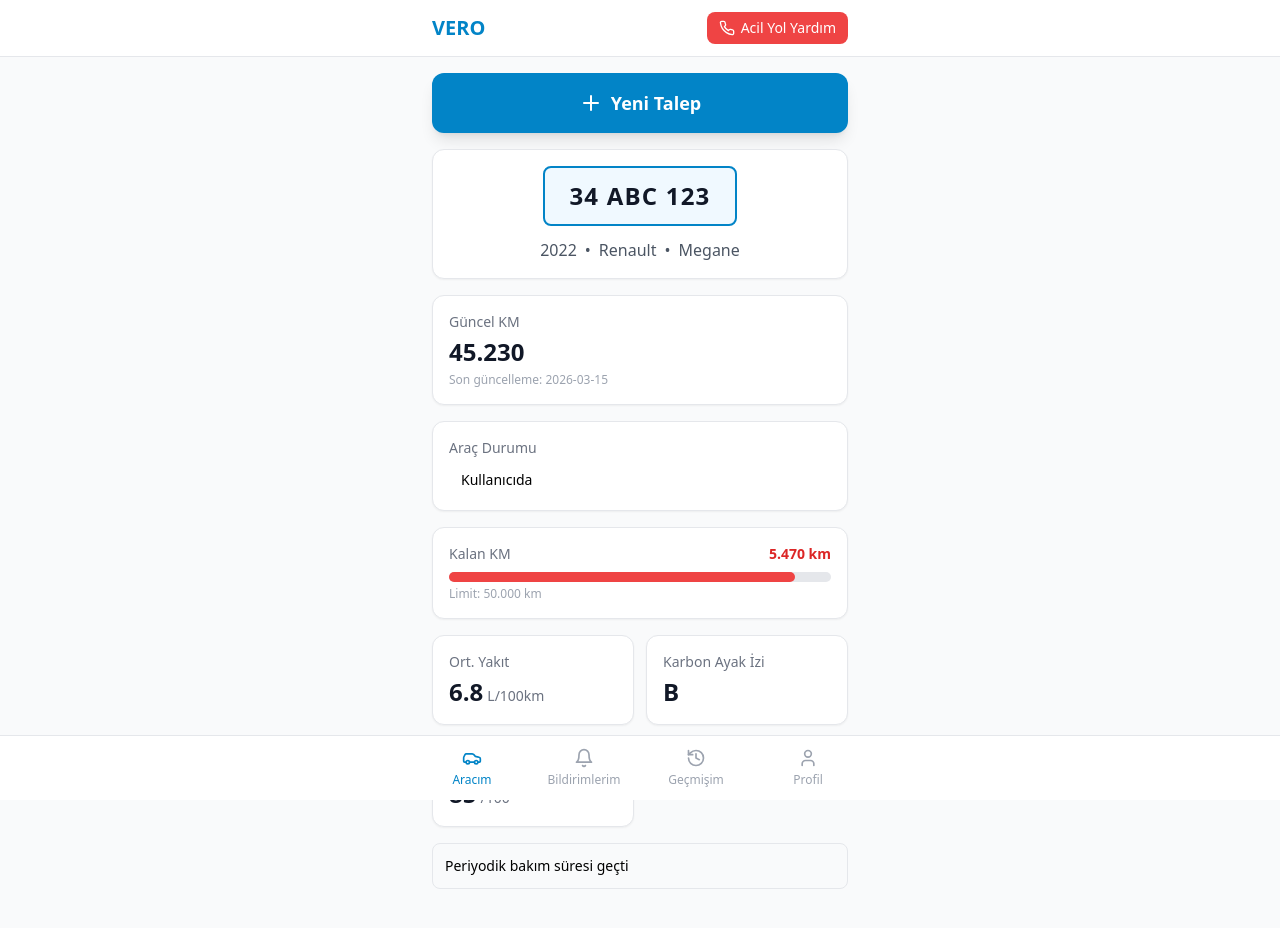
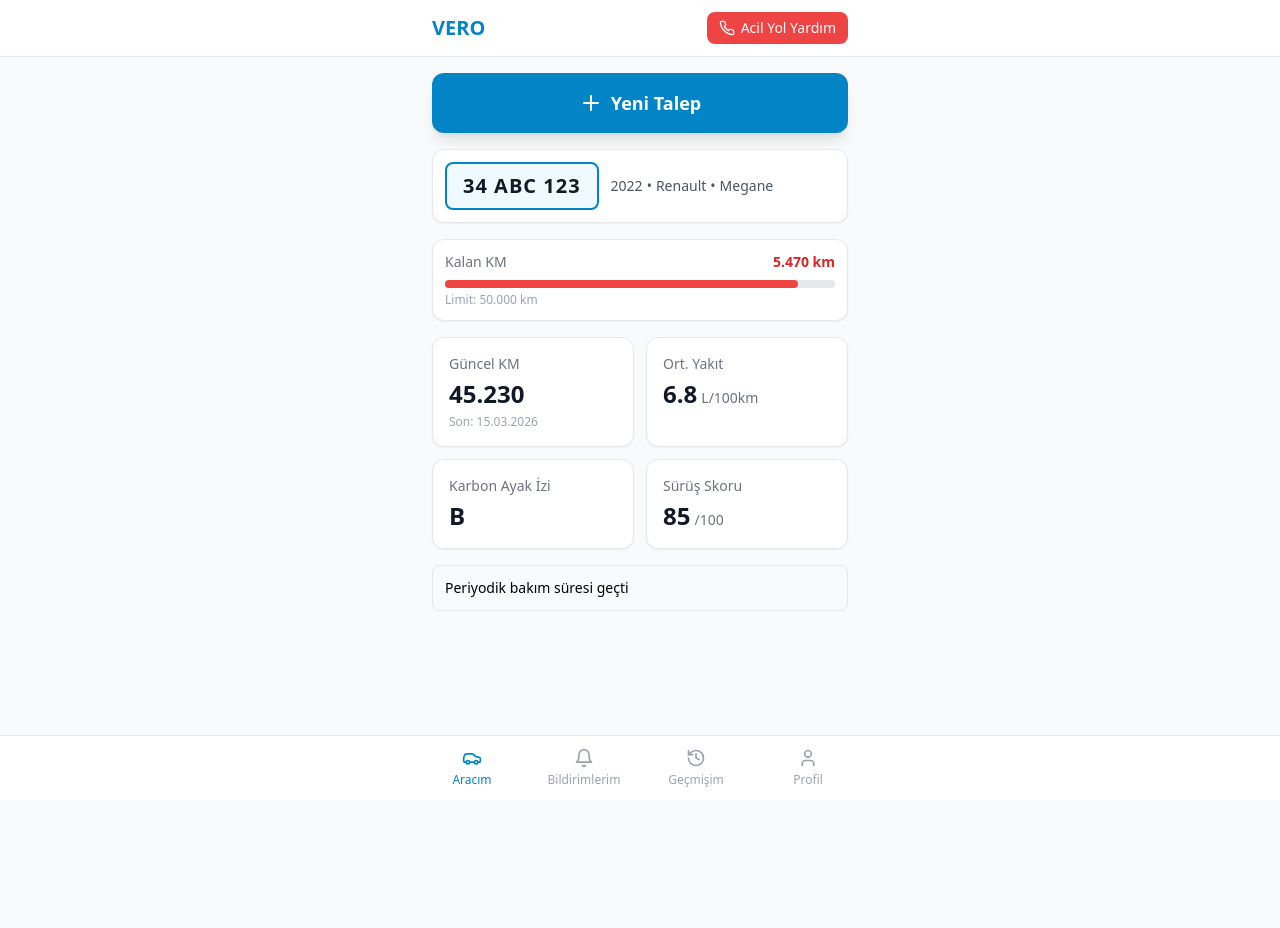
Before and after one commit to saniyeyesilbas-ops/driwer-pwa, a Next.js app: page / in a window 1280 px wide. Shown: the top 928 px of the page. After the commit the page ends 800 px from the top, so only its background shows below. Built offline with nearby package versions, Linux system fonts and the light colour scheme.

Commit message:
Revize #1A: Aracım ekranı dashboard stabilizasyonu - 2x2 grid, TR tarih formatı, rental fallback

```diff
--- a/src/app/page.tsx
+++ b/src/app/page.tsx
@@ -4,13 +4,19 @@ import VehicleHeader from "@/components/VehicleHeader";
 import MetricCard from "@/components/MetricCard";
 import AlertBanner from "@/components/AlertBanner";
 import { mockVehicle } from "@/mock/mockData";
+import { formatDateTr } from "@/lib/format";
 
 export default function HomePage() {
   const vehicle = mockVehicle;
 
+  // Rental alan adları için güvenli fallback
+  const totalKm = vehicle.rental?.totalKm ?? vehicle.rental?.kmLimit ?? 0;
+  const remainingKm = vehicle.rental?.remainingKm ?? vehicle.rental?.kmRemaining ?? 0;
+  const hasValidRental = totalKm > 0;
+
   const getRentalKmColor = () => {
-    if (!vehicle.rental) return null;
-    const percentage = (vehicle.km / vehicle.rental.totalKm) * 100;
+    if (!hasValidRental) return null;
+    const percentage = (vehicle.km / totalKm) * 100;
     if (percentage >= 90) return "text-danger-600";
     if (percentage >= 80) return "text-warning-600";
     return "text-success-600";
@@ -30,79 +36,59 @@ export default function HomePage() {
       {/* Araç Bilgi Kartı */}
       <VehicleHeader vehicle={vehicle} />
 
-      {/* Güncel KM */}
-      <MetricCard
-        label="Güncel KM"
-        value={vehicle.km.toLocaleString("tr-TR")}
-        subtext={`Son güncelleme: ${vehicle.kmUpdatedAt}`}
-      />
-
-      {/* Araç Durumu */}
-      <div className="bg-white rounded-xl border border-gray-200 p-4 shadow-sm">
-        <p className="text-sm text-gray-500 mb-2">Araç Durumu</p>
-        <span
-          className={`inline-flex items-center px-3 py-1 rounded-full text-sm font-medium ${
-            vehicle.status === "Kullanıcıda"
-              ? "bg-success-50 text-success-700"
-              : vehicle.status === "Serviste"
-              ? "bg-warning-50 text-warning-700"
-              : "bg-primary-50 text-primary-700"
-          }`}
-        >
-          {vehicle.status}
-        </span>
-      </div>
-
-      {/* Kiralık Araç KM Barı */}
-      {vehicle.rental && (
-        <div className="bg-white rounded-xl border border-gray-200 p-4 shadow-sm">
+      {/* Kiralık Araç KM Barı - sadece geçerli totalKm varsa göster */}
+      {vehicle.rental && hasValidRental && (
+        <div className="bg-white rounded-xl border border-gray-200 p-3 shadow-sm">
           <div className="flex justify-between items-center mb-2">
             <p className="text-sm text-gray-500">Kalan KM</p>
             <span className={`text-sm font-semibold ${getRentalKmColor()}`}>
-              {vehicle.rental.remainingKm.toLocaleString("tr-TR")} km
+              {remainingKm.toLocaleString("tr-TR")} km
             </span>
           </div>
-          <div className="w-full bg-gray-200 rounded-full h-2.5">
+          <div className="w-full bg-gray-200 rounded-full h-2">
             <div
-              className={`h-2.5 rounded-full ${
-                (vehicle.km / vehicle.rental.totalKm) * 100 >= 90
+              className={`h-2 rounded-full ${
+                (vehicle.km / totalKm) * 100 >= 90
                   ? "bg-danger-500"
-                  : (vehicle.km / vehicle.rental.totalKm) * 100 >= 80
+                  : (vehicle.km / totalKm) * 100 >= 80
                   ? "bg-warning-500"
                   : "bg-success-500"
               }`}
               style={{
                 width: `${Math.min(
-                  (vehicle.km / vehicle.rental.totalKm) * 100,
+                  (vehicle.km / totalKm) * 100,
                   100
                 )}%`,
               }}
             ></div>
           </div>
           <p className="text-xs text-gray-400 mt-1">
-            Limit: {vehicle.rental.totalKm.toLocaleString("tr-TR")} km
+            Limit: {totalKm.toLocaleString("tr-TR")} km
           </p>
         </div>
       )}
 
-      {/* Metrikler Grid */}
+      {/* Metrikler Grid - 2x2 (her zaman 4 kutu) */}
       <div className="grid grid-cols-2 gap-3">
-        {vehicle.fuelAvgLPer100 && (
+        <MetricCard
+          label="Güncel KM"
+          value={vehicle.km.toLocaleString("tr-TR")}
+          subtext={`Son: ${formatDateTr(vehicle.kmUpdatedAt)}`}
+        />
         <MetricCard
           label="Ort. Yakıt"
-            value={vehicle.fuelAvgLPer100}
-            unit="L/100km"
+          value={vehicle.fuelAvgLPer100 ?? "—"}
+          unit={vehicle.fuelAvgLPer100 ? "L/100km" : ""}
         />
-        )}
-        {vehicle.carbonFootprintLevel && (
         <MetricCard
           label="Karbon Ayak İzi"
-            value={vehicle.carbonFootprintLevel}
+          value={vehicle.carbonFootprintLevel ?? "—"}
         />
-        )}
-        {vehicle.drivingScore && (
-          <MetricCard label="Sürüş Skoru" value={vehicle.drivingScore} unit="/100" />
-        )}
+        <MetricCard
+          label="Sürüş Skoru"
+          value={vehicle.drivingScore ?? "—"}
+          unit={vehicle.drivingScore ? "/100" : ""}
+        />
       </div>
 
       {/* Kritik Uyarılar */}
--- a/src/components/VehicleHeader.tsx
+++ b/src/components/VehicleHeader.tsx
@@ -6,20 +6,22 @@ interface VehicleHeaderProps {
 
 export default function VehicleHeader({ vehicle }: VehicleHeaderProps) {
   return (
-    <div className="bg-white rounded-xl border border-gray-200 p-4 shadow-sm">
-      <div className="text-center mb-3">
-        <div className="inline-flex items-center justify-center bg-primary-50 border-2 border-primary-600 rounded-lg px-6 py-3">
-          <span className="text-2xl font-bold text-gray-900 tracking-wider">
-            {vehicle.plate}
-          </span>
+    <div className="bg-white rounded-xl border border-gray-200 p-3 shadow-sm">
+      <div className="flex items-center justify-between">
+        <div className="flex items-center gap-3">
+          <div className="bg-primary-50 border-2 border-primary-600 rounded-lg px-4 py-2">
+            <span className="text-xl font-bold text-gray-900 tracking-wider">
+              {vehicle.plate}
+            </span>
+          </div>
+          <div className="text-gray-600 text-sm">
+            <span className="font-medium">{vehicle.modelYear}</span>
+            <span className="mx-1">•</span>
+            <span className="font-medium">{vehicle.brand}</span>
+            <span className="mx-1">•</span>
+            <span className="font-medium">{vehicle.model}</span>
+          </div>
         </div>
-      </div>
-      <div className="text-center text-gray-600">
-        <span className="font-medium">{vehicle.modelYear}</span>
-        <span className="mx-2">•</span>
-        <span className="font-medium">{vehicle.brand}</span>
-        <span className="mx-2">•</span>
-        <span className="font-medium">{vehicle.model}</span>
       </div>
     </div>
   );
--- /dev/null
+++ b/src/lib/format.ts
@@ -0,0 +1,11 @@
+export function formatDateTr(isoDate: string): string {
+  if (!isoDate) return "";
+  const date = new Date(isoDate);
+  if (isNaN(date.getTime())) return isoDate;
+
+  return date.toLocaleDateString("tr-TR", {
+    day: "2-digit",
+    month: "2-digit",
+    year: "numeric",
+  });
+}
```
Lines whose indentation alone changed are shown as unchanged.
